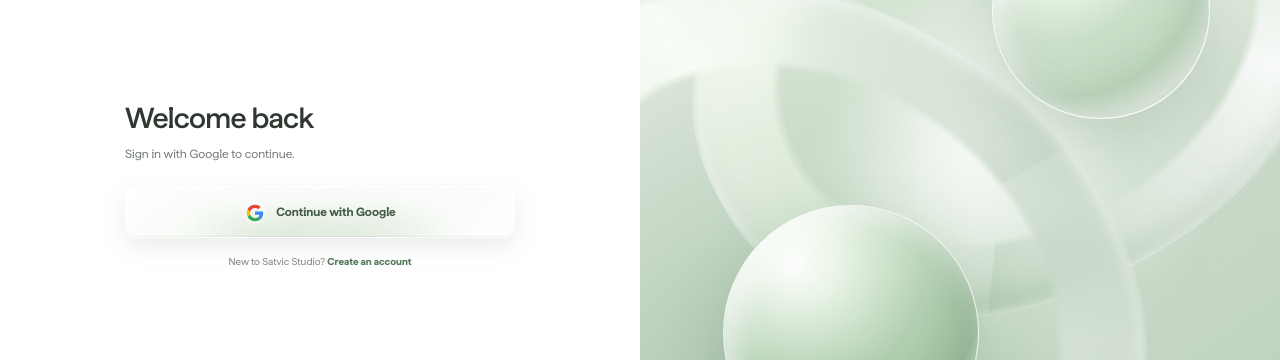
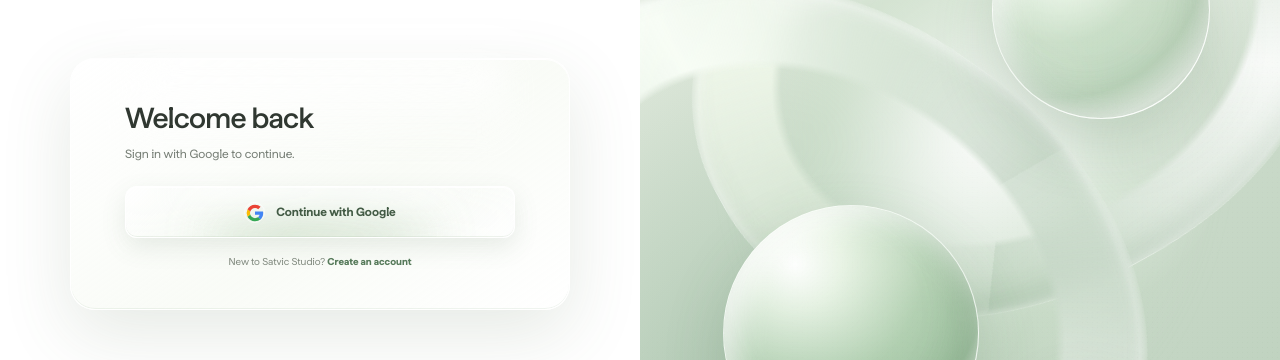
Before and after one commit to romeox1947/satvic-language-QA, a Next.js app: page /login in a window 1280 px wide. Shown: the part 235-595 px from the top of the page. Built offline with nearby package versions, Linux system fonts and the light colour scheme; no server answers.

Commit message:
first commit

```diff
--- a/app/auth-page.css
+++ b/app/auth-page.css
@@ -84,4 +84,8 @@
 .auth-v2 .auth-v2-google-mark svg{display:block;width:20px;height:20px}
 main.auth-screen.auth-v2{position:fixed!important;inset:0!important;display:block!important;width:100vw!important;max-width:none!important;height:100svh!important;min-height:100svh!important;margin:0!important;padding:0!important;overflow:hidden!important}
 .auth-v2 .auth-layout{position:absolute;inset:0;width:100vw!important;max-width:none!important;height:100svh;min-height:100svh;margin:0!important}
+.auth-v2 .auth-form-glass{position:relative;isolation:isolate;width:min(100%,500px);margin:auto;padding:42px 40px;border:1px solid rgba(255,255,255,.94);border-radius:25px;background:linear-gradient(145deg,rgba(255,255,255,.82),rgba(245,249,241,.6) 56%,rgba(255,255,255,.74));box-shadow:0 24px 70px rgba(75,106,72,.14),inset 0 1px 0 rgba(255,255,255,.98),inset 0 -1px 0 rgba(125,161,120,.12);backdrop-filter:blur(26px) saturate(1.4)}
+.auth-v2 .auth-form-glass::before{position:absolute;z-index:-1;inset:0 12% 62%;border-radius:inherit;background:linear-gradient(180deg,rgba(255,255,255,.8),rgba(255,255,255,0));content:"";filter:blur(15px);pointer-events:none}
+.auth-v2 .auth-v2-content{width:min(100%,390px)}
 @media(max-width:620px){main.auth-screen.auth-v2{position:relative!important;height:auto!important;min-height:100svh;overflow-y:auto!important}.auth-v2 .auth-layout{position:relative;inset:auto;width:100%!important;height:auto;min-height:100svh;margin:0!important}}
+@media(max-width:620px){.auth-v2 .auth-main-panel{padding:18px 16px}.auth-v2 .auth-form-glass{width:min(100%,450px);padding:32px 24px;border-radius:22px}}
--- a/features/auth/components/AuthPanel.tsx
+++ b/features/auth/components/AuthPanel.tsx
@@ -17,13 +17,13 @@ export default function AuthPanel({ mode, setup, error }: AuthPanelProps) {
             <Link href="/" className="auth-back-link"><ArrowLeft size={15}/>Back to website</Link>
             <span className="auth-v2-brand"><img src="https://satvicmovement.org/images/favicon.png" alt=""/><span>Satvic Studio</span></span>
           </header>
-          <div className="auth-v2-content">
+          <div className="auth-form-glass"><div className="auth-v2-content">
             <h1>{isSignup ? 'Create your account' : 'Welcome back'}</h1>
             <p className="auth-v2-copy">{isSignup ? 'Sign up with Google. Add your name and role next.' : 'Sign in with Google to continue.'}</p>
             {setupError ? <div className="auth-error">{setup === 'profile-table' ? <>The profiles table is not ready yet. Run the updated <code>supabase/schema.sql</code> in the Supabase SQL editor.</> : <>Add <code>NEXT_PUBLIC_SUPABASE_URL</code> and <code>NEXT_PUBLIC_SUPABASE_PUBLISHABLE_KEY</code> to your environment, then redeploy.</>}</div> : error ? <div className="auth-error">Google sign-in did not complete. Start a fresh sign-in and check the Supabase redirect settings if it happens again.</div> : null}
             <form action={signInWithGoogle} className="auth-v2-form"><button className="auth-v2-google" type="submit" disabled={!configured}><span className="auth-v2-google-mark" aria-hidden="true"><svg viewBox="0 0 48 48"><path fill="#4285F4" d="M43.6 24.5c0-1.4-.1-2.8-.4-4.1H24v7.8h11a9.5 9.5 0 0 1-4.1 6.2l6.3 4.9c3.7-3.4 6.4-8.4 6.4-14.8z"/><path fill="#34A853" d="M24 44c5.4 0 10-1.8 13.3-4.8L31 34.3c-1.8 1.2-4.1 2-7 2-5.3 0-9.8-3.6-11.4-8.5l-6.5 5C9.4 39.3 16.1 44 24 44z"/><path fill="#FBBC05" d="M12.6 27.8a12 12 0 0 1 0-7.6l-6.5-5a20 20 0 0 0 0 17.6z"/><path fill="#EA4335" d="M24 11.7c3 0 5.6 1 7.7 3.1l5.8-5.8C34 5.6 29.4 4 24 4 16.1 4 9.4 8.7 6.1 15.2l6.5 5c1.6-4.9 6.1-8.5 11.4-8.5z"/></svg></span><span>{configured ? (isSignup ? 'Sign up with Google' : 'Continue with Google') : 'Configure Supabase to continue'}</span></button></form>
             <div className="auth-v2-switch">{isSignup ? <>Already have an account? <Link href="/login">Log in</Link></> : <>New to Satvic Studio? <Link href="/signup">Create an account</Link></>}</div>
-          </div>
+          </div></div>
         </section>
         <aside className="auth-art-panel" aria-label="Soft green glass forms inspired by mindful living">
           <div className="auth-art-scene" aria-hidden="true"><div className="auth-art-halo"/><div className="auth-liquid-loop auth-loop-one"/><div className="auth-liquid-loop auth-loop-two"/><div className="auth-liquid-sphere auth-sphere-one"/><div className="auth-liquid-sphere auth-sphere-two"/><div className="auth-liquid-sphere auth-sphere-three"/><div className="auth-art-light"/></div>
```
